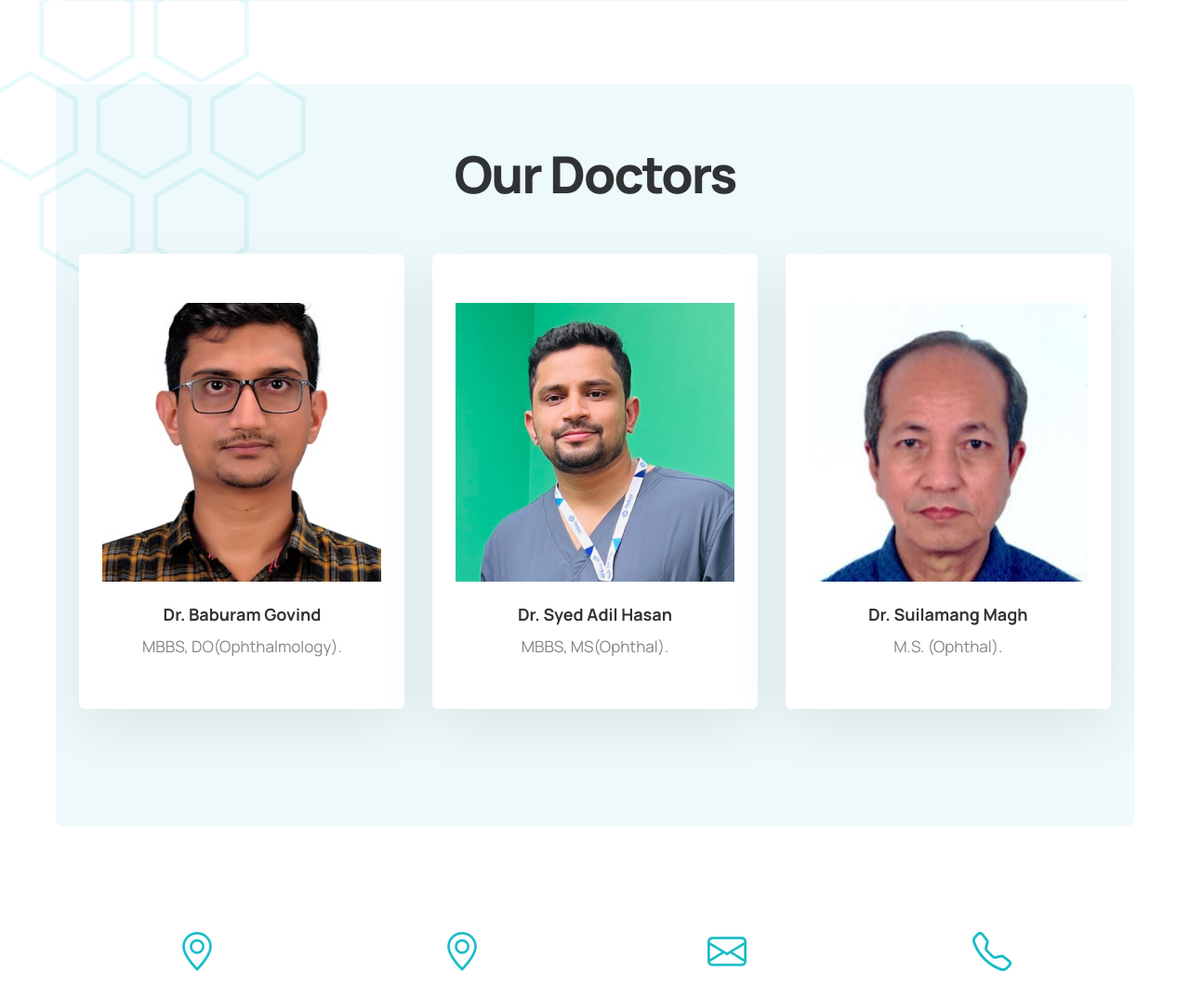
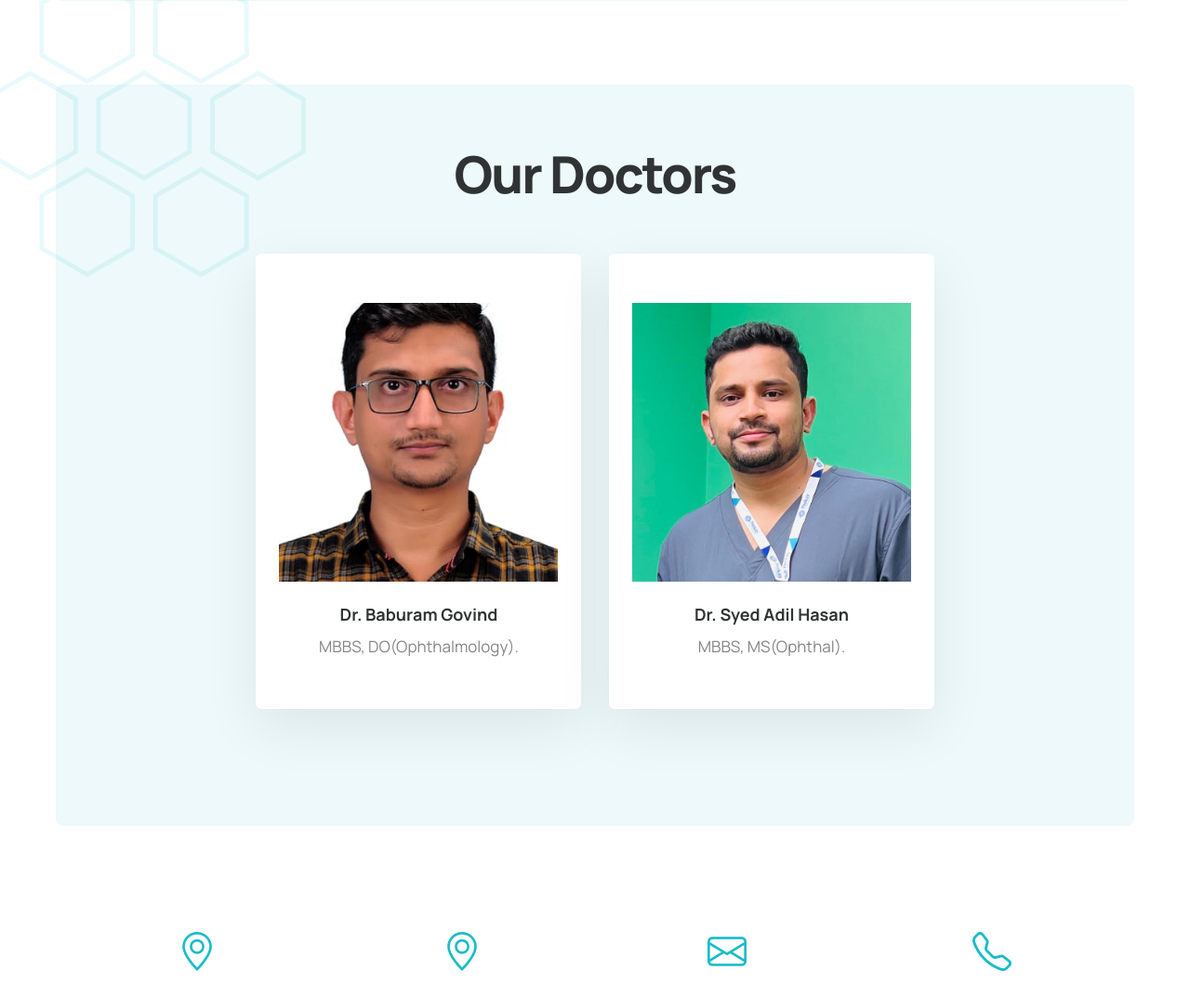
Before and after one commit to afrinshaaslam/karuna, a plain HTML site: page index.html in a window 1280 px wide. Shown: the part 2047-3120 px from the top of the page at 93% size. Drawn offline with Linux system fonts and the light colour scheme.

Commit message:
Update index.html
Removed Dr. Suilamang Magh

```diff
--- a/index.html
+++ b/index.html
@@ -382,7 +382,7 @@
                             </div>
                             <!-- end features box item -->
                             <!-- start features box item -->
-                            <div class="col icon-with-text-style-04 transition-inner-all xs-mb-30px">
+                            <!-- <div class="col icon-with-text-style-04 transition-inner-all xs-mb-30px">
                                 <div class="feature-box hover-box dark-hover border-radius-6px bg-white box-shadow-quadruple-large box-shadow-large-hover p-15 lg-p-11 last-paragraph-no-margin">
                                     <div class="feature-box-icon feature-box-icon-rounded w-300px h-300px bg-light-turquoise-blue mb-20px">
                                         <img src="images/karuna/Magh.jpg" class="w-100" alt="">
@@ -393,7 +393,7 @@
                                     </div>
                                     <div class="feature-box-overlay bg-base-color border-radius-6px"></div>
                                 </div>
-                            </div>
+                            </div> -->
                             <!-- end features box item -->
                         </div>
                     </div>
```
